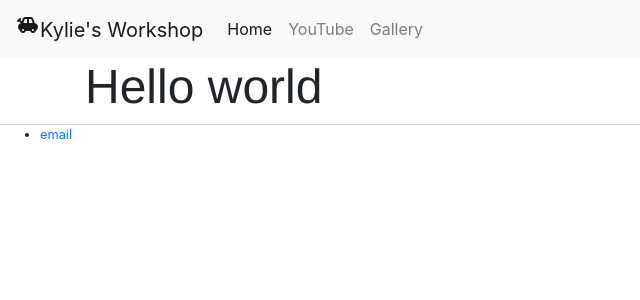
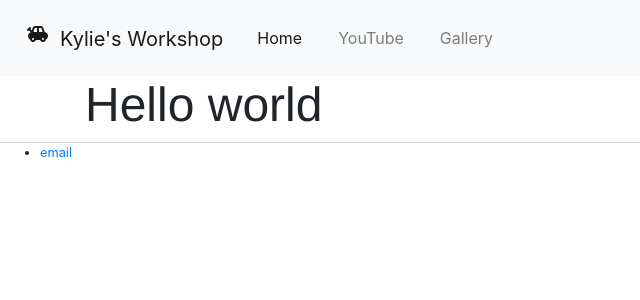
Before and after one commit to kyliesworkshop/kyliesworkshop.github.io, a Jekyll site: the page built from index.html, in a window 1280 px wide. Shown: the top 300 px of the page, without its empty margins (0-640 px from the left). Built offline with Jekyll 4.4.1, drawn with Linux system fonts in a browser that asks for light colours.

Commit message:
Update main.css

```diff
--- a/css/main.css
+++ b/css/main.css
@@ -6,3 +6,10 @@ footer {
     border-top: 1px solid #d5d5d5;
     font-size: .8em;
 }
+.navbar li.nav-item {
+    padding: 10px;
+}
+.navbar i.material-icons {
+    padding-right: 10px;
+    padding-left: 10px;
+}
```
